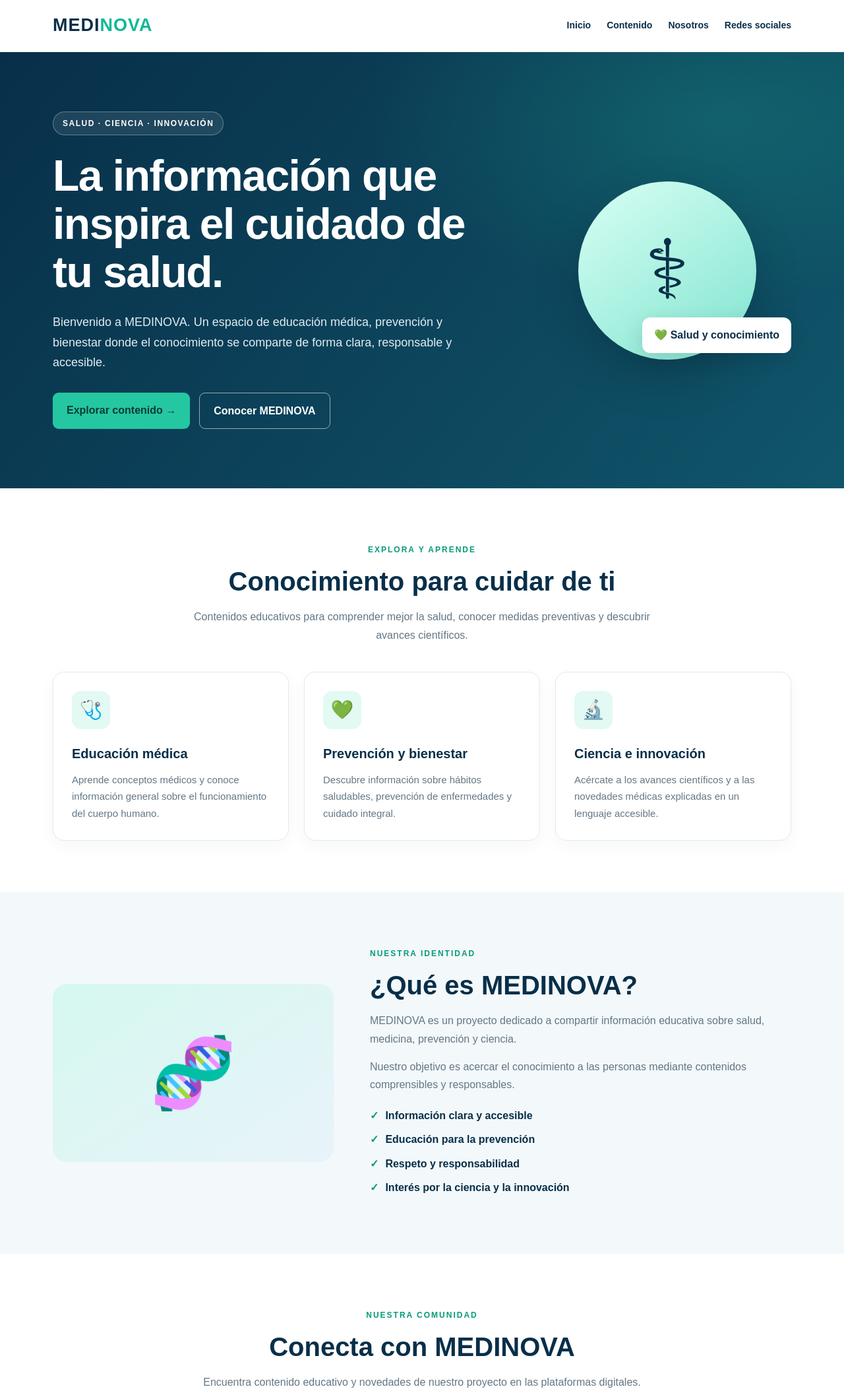
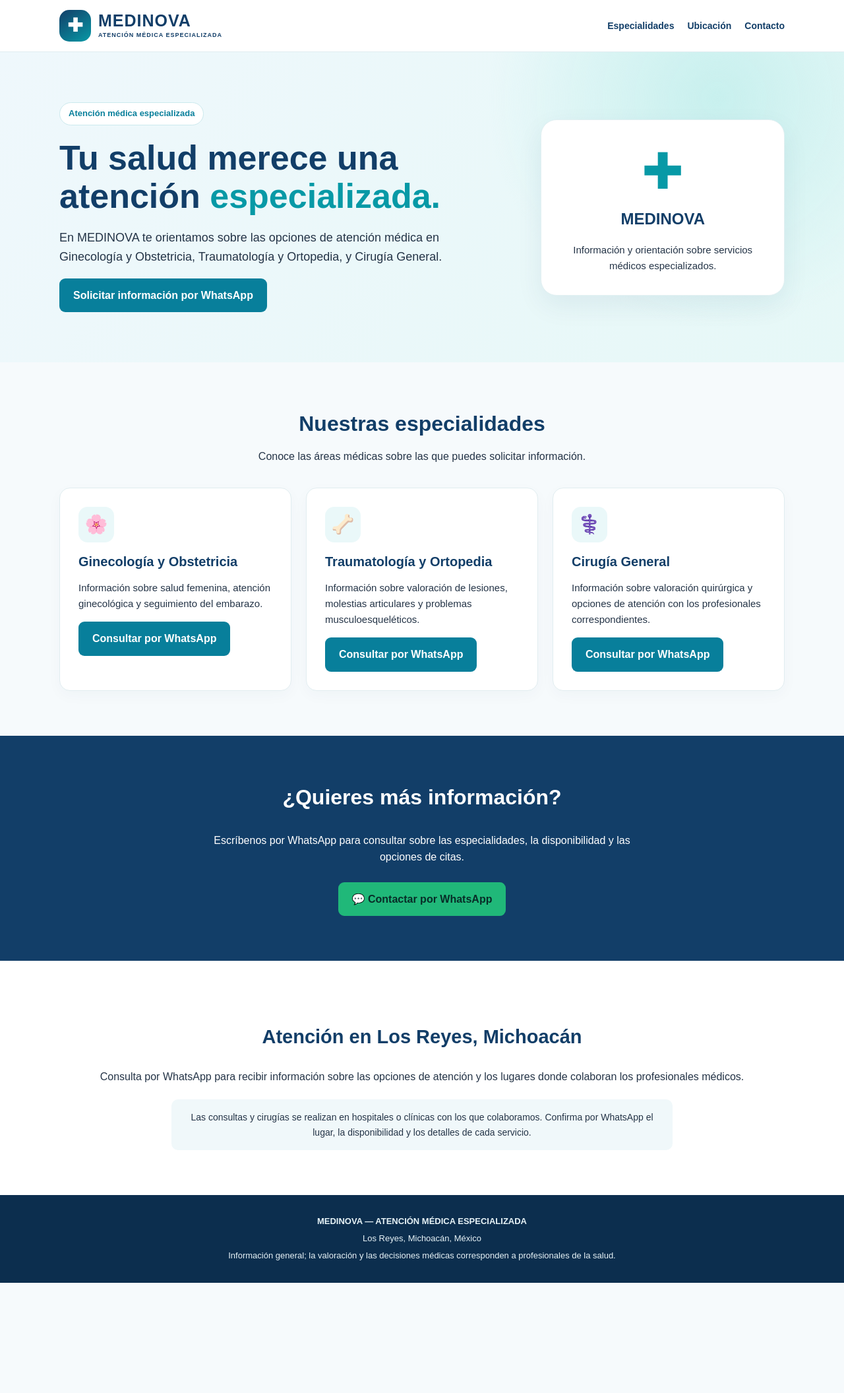
Before and after one commit to franci2120/MEDINOVA, a plain HTML site: page index.html in a window 1280 px wide. Shown: the top 2111 px of the page at 66% size. After the commit the page ends 1944 px from the top, so only its background shows below. Drawn offline with Linux system fonts and the light colour scheme.

Commit message:
Update index.html

```diff
--- a/index.html
+++ b/index.html
@@ -4,636 +4,439 @@
 <head>
   <meta charset="UTF-8">
   <meta name="viewport" content="width=device-width, initial-scale=1.0">
-  <meta name="theme-color" content="#082f49">
-  <meta name="description" content="MEDINOVA: educación médica, prevención, ciencia y bienestar. Información de salud clara y responsable.">
-  <title>MEDINOVA | Salud, ciencia e innovación</title>
-
+  <meta name="theme-color" content="#087f9b">
+  <meta name="description" content="MEDINOVA. Información sobre servicios médicos especializados en Ginecología y Obstetricia, Traumatología y Ortopedia, y Cirugía General en Los Reyes, Michoacán. Contacto por WhatsApp.">
+  <title>MEDINOVA | Atención Médica Especializada</title>
   <style>
     :root {
-      --azul: #082f49;
-      --azul-claro: #124e66;
-      --verde: #24c7a1;
-      --fondo: #f3f8fa;
-      --texto: #263b4a;
-      --gris: #637786;
+      --azul: #123e68;
+      --turquesa: #0799a6;
+      --claro: #eaf8f9;
+      --texto: #243447;
       --blanco: #ffffff;
+      --fondo: #f6fafc;
     }
 
-    * {
-      box-sizing: border-box;
+    * { box-sizing: border-box; }
+
+    html { scroll-behavior: smooth; }
+
+    body {
       margin: 0;
-      padding: 0;
+      font-family: Arial, Helvetica, sans-serif;
+      color: var(--texto);
+      background: var(--fondo);
+      line-height: 1.6;
     }
 
-    html {
-      scroll-behavior: smooth;
-      scroll-padding-top: 85px;
-    }
-
-    body {
-      font-family: Arial, Helvetica, sans-serif;
-      color: var(--texto);
-      background: var(--blanco);
-      line-height: 1.7;
-    }
-
-    a {
-      color: inherit;
-    }
+    a { text-decoration: none; }
 
     .contenedor {
-      width: min(1120px, 90%);
+      width: min(1100px, 92%);
       margin: auto;
     }
 
     header {
+      background: var(--blanco);
+      border-bottom: 1px solid #e0edf0;
       position: sticky;
       top: 0;
       z-index: 10;
-      background: rgba(255, 255, 255, 0.97);
-      border-bottom: 1px solid #e4edf1;
     }
 
     .barra {
       min-height: 78px;
       display: flex;
+      align-items: center;
       justify-content: space-between;
-      align-items: center;
-      gap: 24px;
+      gap: 20px;
     }
 
-    .logo {
-      text-decoration: none;
+    .marca {
+      display: flex;
+      align-items: center;
+      gap: 11px;
       color: var(--azul);
-      font-size: 27px;
-      font-weight: 900;
-      letter-spacing: 1px;
-      white-space: nowrap;
     }
 
-    .logo span {
-      color: #0db995;
+    .simbolo {
+      width: 48px;
+      height: 48px;
+      border-radius: 15px;
+      display: grid;
+      place-items: center;
+      color: white;
+      background: linear-gradient(145deg, var(--azul), var(--turquesa));
+      font-size: 28px;
+      font-weight: bold;
+    }
+
+    .marca strong {
+      display: block;
+      font-size: 25px;
+      letter-spacing: 1px;
+      line-height: 1.15;
+    }
+
+    .marca small {
+      display: block;
+      font-size: 9px;
+      letter-spacing: 1px;
+      font-weight: bold;
     }
 
     nav {
       display: flex;
       align-items: center;
-      gap: 24px;
       flex-wrap: wrap;
+      gap: 20px;
     }
 
     nav a {
-      text-decoration: none;
+      color: var(--azul);
       font-size: 14px;
-      font-weight: 700;
-      color: var(--azul);
+      font-weight: bold;
     }
 
-    nav a:hover,
-    .enlace:hover {
-      color: #079a7b;
+    .boton {
+      display: inline-block;
+      background: #087f9b;
+      color: white;
+      padding: 13px 21px;
+      border-radius: 9px;
+      font-weight: bold;
+      text-align: center;
+      transition: background .2s;
     }
 
+    .boton:hover { background: #066579; }
+
     .hero {
+      padding: 76px 0;
       background:
-        radial-gradient(ellipse at 85% 15%, rgba(36,199,161,.2), transparent 35%),
-        linear-gradient(130deg, #082f49, #10566b);
-      color: white;
-      padding: 90px 0;
-      overflow: hidden;
+        radial-gradient(circle at 85% 15%, #c8f0ee 0, transparent 30%),
+        linear-gradient(120deg, #eff8fc, #e6f8f7);
     }
 
-    .hero-grid {
+    .hero-contenido {
       display: grid;
       grid-template-columns: 1.3fr .7fr;
+      gap: 44px;
       align-items: center;
-      gap: 45px;
     }
 
     .etiqueta {
       display: inline-block;
-      border: 1px solid rgba(255,255,255,.3);
-      background: rgba(255,255,255,.09);
-      padding: 7px 14px;
+      color: #087f9b;
+      background: white;
+      border: 1px solid #cbe9ed;
+      padding: 6px 13px;
       border-radius: 30px;
-      font-size: 12px;
-      font-weight: 700;
-      letter-spacing: 1.5px;
+      font-size: 13px;
+      font-weight: bold;
     }
 
     h1 {
-      font-size: clamp(40px, 5.5vw, 66px);
-      line-height: 1.1;
-      letter-spacing: -1.5px;
-      margin: 25px 0;
+      color: var(--azul);
+      font-size: clamp(34px, 5vw, 52px);
+      line-height: 1.12;
+      margin: 20px 0;
     }
 
+    h1 span { color: var(--turquesa); }
+
     .hero p {
+      font-size: 18px;
       max-width: 610px;
-      color: #e0edf2;
-      font-size: 18px;
     }
 
-    .botones {
-      display: flex;
-      flex-wrap: wrap;
-      gap: 14px;
-      margin-top: 30px;
+    .hero-tarjeta {
+      background: white;
+      border-radius: 24px;
+      padding: 32px;
+      text-align: center;
+      box-shadow: 0 15px 40px #123e6812;
+      border: 1px solid #e2f0f2;
     }
 
-    .boton {
-      display: inline-block;
-      padding: 13px 21px;
-      border-radius: 9px;
-      text-decoration: none;
-      font-weight: 800;
-      transition: transform .2s;
+    .cruz {
+      font-size: 76px;
+      color: var(--turquesa);
+      line-height: 1.2;
     }
 
-    .boton:hover {
-      transform: translateY(-2px);
+    .hero-tarjeta h2 {
+      color: var(--azul);
+      margin: 8px 0;
     }
 
-    .boton-verde {
-      background: var(--verde);
-      color: #073b35;
+    .hero-tarjeta p {
+      font-size: 15px;
+      margin-bottom: 0;
     }
 
-    .boton-claro {
-      border: 1px solid rgba(255,255,255,.55);
-      color: white;
+    section { padding: 68px 0; }
+
+    .titulo-seccion {
+      text-align: center;
+      max-width: 700px;
+      margin: 0 auto 35px;
     }
 
-    .ilustracion {
-      min-height: 280px;
-      display: grid;
-      place-items: center;
-      position: relative;
+    .titulo-seccion h2 {
+      font-size: 32px;
+      color: var(--azul);
+      margin: 0 0 10px;
     }
 
-    .circulo {
-      width: min(270px, 65vw);
-      aspect-ratio: 1;
-      border-radius: 50%;
-      background: linear-gradient(145deg, #d8fff4, #80e4d0);
-      display: grid;
-      place-items: center;
-      box-shadow: 0 25px 70px rgba(0,0,0,.18);
-      color: var(--azul);
-      font-size: 125px;
-    }
+    .titulo-seccion p { margin: 0; }
 
-    .insignia {
-      position: absolute;
-      right: 0;
-      bottom: 15px;
-      background: white;
-      color: var(--azul);
-      border-radius: 12px;
-      padding: 13px 18px;
-      font-weight: 800;
-      box-shadow: 0 8px 30px rgba(0,0,0,.12);
-    }
-
-    section {
-      padding: 78px 0;
-    }
-
-    .encabezado {
-      text-align: center;
-      max-width: 720px;
-      margin: 0 auto 42px;
-    }
-
-    .mini-titulo {
-      color: #079a7b;
-      font-weight: 800;
-      text-transform: uppercase;
-      letter-spacing: 2px;
-      font-size: 12px;
-    }
-
-    h2 {
-      color: var(--azul);
-      font-size: clamp(29px, 4vw, 40px);
-      line-height: 1.2;
-      margin: 12px 0 16px;
-    }
-
-    .encabezado p {
-      color: var(--gris);
-    }
-
-    .rejilla {
+    .especialidades {
       display: grid;
       grid-template-columns: repeat(3, 1fr);
-      gap: 23px;
+      gap: 22px;
     }
 
     .tarjeta {
-      border: 1px solid #e0ebef;
-      border-radius: 17px;
+      background: white;
       padding: 28px;
-      background: white;
-      box-shadow: 0 8px 25px rgba(8,47,73,.04);
-      transition: transform .2s, box-shadow .2s;
-    }
-
-    .tarjeta:hover {
-      transform: translateY(-4px);
-      box-shadow: 0 14px 32px rgba(8,47,73,.09);
+      border-radius: 16px;
+      border: 1px solid #e1edf0;
+      box-shadow: 0 7px 22px #123e6808;
     }
 
     .icono {
-      width: 58px;
-      height: 58px;
+      width: 54px;
+      height: 54px;
       display: grid;
       place-items: center;
+      background: var(--claro);
       border-radius: 14px;
-      background: #e2faf3;
       font-size: 28px;
-      margin-bottom: 20px;
+      margin-bottom: 16px;
     }
 
     .tarjeta h3 {
       color: var(--azul);
       font-size: 20px;
-      margin-bottom: 10px;
+      line-height: 1.3;
+      margin: 0 0 12px;
     }
 
-    .tarjeta p {
-      color: var(--gris);
-      font-size: 15px;
+    .tarjeta p { font-size: 15px; }
+
+    .contacto {
+      background: var(--azul);
+      color: white;
+      text-align: center;
     }
 
-    .enlace {
-      display: inline-block;
-      color: #087f70;
-      font-weight: 800;
-      text-decoration: none;
-      margin-top: 18px;
+    .contacto h2 {
+      font-size: 32px;
+      margin-top: 0;
+    }
+
+    .contacto p {
+      max-width: 680px;
+      margin: 0 auto 25px;
+    }
+
+    .contacto .boton {
+      background: #20b879;
+      color: #082d28;
+    }
+
+    .contacto .boton:hover { background: #52d69b; }
+
+    .ubicacion {
+      text-align: center;
+      background: white;
+    }
+
+    .ubicacion h2 {
+      color: var(--azul);
+      font-size: 29px;
+    }
+
+    .nota {
+      max-width: 760px;
+      margin: 22px auto 0;
+      padding: 16px;
+      background: #f0f8fa;
+      border-radius: 10px;
       font-size: 14px;
     }
 
-    .sobre {
-      background: var(--fondo);
-    }
-
-    .sobre-grid {
-      display: grid;
-      grid-template-columns: .8fr 1.2fr;
-      gap: 55px;
-      align-items: center;
-    }
-
-    .sobre-visual {
-      min-height: 270px;
-      border-radius: 22px;
-      background: linear-gradient(145deg, #d5f8ef, #e8f3fa);
-      display: grid;
-      place-items: center;
-      font-size: 105px;
-    }
-
-    .sobre-texto p {
-      color: var(--gris);
-      margin-bottom: 15px;
-    }
-
-    .valores {
-      list-style: none;
-      margin-top: 20px;
-    }
-
-    .valores li {
-      margin: 9px 0;
-      font-weight: 700;
-      color: var(--azul);
-    }
-
-    .valores li::before {
-      content: "✓";
-      color: #079a7b;
-      margin-right: 10px;
-      font-weight: 900;
-    }
-
-    .aviso {
-      background: #fff9e9;
-      border: 1px solid #f0e0ad;
-      border-radius: 12px;
-      padding: 18px 22px;
-      margin-top: 30px;
-      color: #685626;
-      font-size: 14px;
-    }
-
-    .social {
-      background: white;
-    }
-
-    .social-grid {
-      display: grid;
-      grid-template-columns: repeat(4, 1fr);
-      gap: 16px;
-    }
-
-    .social-card {
+    footer {
+      background: #0c2e4e;
+      color: #e7f3f7;
+      padding: 25px 0;
       text-align: center;
-      border: 1px solid #e0ebef;
-      padding: 23px 12px;
-      border-radius: 14px;
-      text-decoration: none;
-      font-weight: 800;
-      color: var(--azul);
-      transition: background .2s, transform .2s;
-    }
-
-    .social-card:hover {
-      background: var(--fondo);
-      transform: translateY(-3px);
-    }
-
-    .social-card span {
-      display: block;
-      font-size: 31px;
-      margin-bottom: 8px;
-    }
-
-    .social-nota {
-      margin-top: 22px;
-      color: var(--gris);
-      font-size: 13px;
-      text-align: center;
-    }
-
-    footer {
-      background: #06283b;
-      color: #d5e5ec;
-      padding: 35px 0;
-      text-align: center;
-    }
-
-    footer .logo {
-      color: white;
-    }
-
-    footer p {
-      font-size: 13px;
-      margin-top: 10px;
-    }
-
-    .pie-enlaces {
-      margin-top: 14px;
-    }
-
-    .pie-enlaces a {
-      color: #a8e9dc;
-      text-decoration: none;
-      margin: 0 8px;
       font-size: 13px;
     }
 
-    @media (max-width: 800px) {
+    footer p { margin: 5px 0; }
+
+    @media (max-width: 760px) {
       .barra {
-        padding: 15px 0;
+        padding: 14px 0;
+        align-items: flex-start;
         flex-direction: column;
       }
 
-      nav {
-        justify-content: center;
-        gap: 13px 20px;
-      }
+      nav { gap: 14px; }
 
-      .hero {
-        padding: 62px 0;
-      }
+      .hero { padding: 48px 0; }
 
-      .hero-grid,
-      .sobre-grid {
-        grid-template-columns: 1fr;
-      }
+      .hero-contenido { grid-template-columns: 1fr; gap: 28px; }
 
-      .ilustracion {
-        min-height: 230px;
-      }
+      .especialidades { grid-template-columns: 1fr; }
 
-      .circulo {
-        width: 210px;
-        font-size: 100px;
-      }
+      section { padding: 48px 0; }
 
-      .insignia {
-        right: 8%;
-      }
-
-      .rejilla {
-        grid-template-columns: 1fr;
-      }
-
-      section {
-        padding: 55px 0;
-      }
-
-      .sobre-visual {
-        min-height: 200px;
-      }
-
-      .social-grid {
-        grid-template-columns: repeat(2, 1fr);
-      }
-    }
-
-    @media (prefers-reduced-motion: reduce) {
-      html { scroll-behavior: auto; }
-      *, *::before, *::after {
-        transition: none !important;
-      }
+      .titulo-seccion h2,
+      .contacto h2 { font-size: 27px; }
     }
   </style>
 </head>
+<body>
 
-<body>
   <header>
     <div class="contenedor barra">
-      <a class="logo" href="#inicio" aria-label="MEDINOVA, inicio">
-        MEDI<span>NOVA</span>
+      <a class="marca" href="#inicio" aria-label="MEDINOVA, inicio">
+        <span class="simbolo" aria-hidden="true">✚</span>
+        <span>
+          <strong>MEDINOVA</strong>
+          <small>ATENCIÓN MÉDICA ESPECIALIZADA</small>
+        </span>
       </a>
 
       <nav aria-label="Navegación principal">
-        <a href="#inicio">Inicio</a>
-        <a href="#contenido">Contenido</a>
-        <a href="#nosotros">Nosotros</a>
-        <a href="#redes">Redes sociales</a>
+        <a href="#especialidades">Especialidades</a>
+        <a href="#ubicacion">Ubicación</a>
+        <a href="#contacto">Contacto</a>
       </nav>
     </div>
   </header>
 
   <main>
     <section class="hero" id="inicio">
-      <div class="contenedor hero-grid">
+      <div class="contenedor hero-contenido">
         <div>
-          <span class="etiqueta">SALUD · CIENCIA · INNOVACIÓN</span>
-          <h1>La información que inspira el cuidado de tu salud.</h1>
+          <span class="etiqueta">Atención médica especializada</span>
+          <h1>Tu salud merece una atención <span>especializada.</span></h1>
           <p>
-            Bienvenido a MEDINOVA. Un espacio de educación médica,
-            prevención y bienestar donde el conocimiento se comparte
-            de forma clara, responsable y accesible.
+            En MEDINOVA te orientamos sobre las opciones de atención
+            médica en Ginecología y Obstetricia, Traumatología y
+            Ortopedia, y Cirugía General.
           </p>
-
-          <div class="botones">
-            <a class="boton boton-verde" href="#contenido">
-              Explorar contenido →
-            </a>
-            <a class="boton boton-claro" href="#nosotros">
-              Conocer MEDINOVA
-            </a>
-          </div>
+          <a class="boton"
+             href="https://wa.me/524523393594?text=Hola%2C%20quisiera%20informaci%C3%B3n%20sobre%20las%20especialidades%20y%20las%20citas%20de%20MEDINOVA."
+             target="_blank" rel="noopener noreferrer">
+            Solicitar información por WhatsApp
+          </a>
         </div>
 
-        <div class="ilustracion" aria-hidden="true">
-          <div class="circulo">⚕</div>
-          <div class="insignia">💚 Salud y conocimiento</div>
+        <div class="hero-tarjeta">
+          <div class="cruz" aria-hidden="true">✚</div>
+          <h2>MEDINOVA</h2>
+          <p>Información y orientación sobre servicios médicos especializados.</p>
         </div>
       </div>
     </section>
 
-    <section id="contenido">
+    <section id="especialidades">
       <div class="contenedor">
-        <div class="encabezado">
-          <span class="mini-titulo">Explora y aprende</span>
-          <h2>Conocimiento para cuidar de ti</h2>
-          <p>
-            Contenidos educativos para comprender mejor la salud,
-            conocer medidas preventivas y descubrir avances científicos.
-          </p>
+        <div class="titulo-seccion">
+          <h2>Nuestras especialidades</h2>
+          <p>Conoce las áreas médicas sobre las que puedes solicitar información.</p>
         </div>
 
-        <div class="rejilla">
+        <div class="especialidades">
           <article class="tarjeta">
-            <div class="icono" aria-hidden="true">🩺</div>
-            <h3>Educación médica</h3>
+            <div class="icono" aria-hidden="true">🌸</div>
+            <h3>Ginecología y Obstetricia</h3>
             <p>
-              Aprende conceptos médicos y conoce información general
-              sobre el funcionamiento del cuerpo humano.
+              Información sobre salud femenina, atención ginecológica
+              y seguimiento del embarazo.
             </p>
+            <a class="boton"
+               href="https://wa.me/524523393594?text=Hola%2C%20quisiera%20informaci%C3%B3n%20sobre%20Ginecolog%C3%ADa%20y%20Obstetricia%20en%20MEDINOVA."
+               target="_blank" rel="noopener noreferrer">
+              Consultar por WhatsApp
+            </a>
           </article>
 
           <article class="tarjeta">
-            <div class="icono" aria-hidden="true">💚</div>
-            <h3>Prevención y bienestar</h3>
+            <div class="icono" aria-hidden="true">🦴</div>
+            <h3>Traumatología y Ortopedia</h3>
             <p>
-              Descubre información sobre hábitos saludables, prevención
-              de enfermedades y cuidado integral.
+              Información sobre valoración de lesiones, molestias
+              articulares y problemas musculoesqueléticos.
             </p>
+            <a class="boton"
+               href="https://wa.me/524523393594?text=Hola%2C%20quisiera%20informaci%C3%B3n%20sobre%20Traumatolog%C3%ADa%20y%20Ortopedia%20en%20MEDINOVA."
+               target="_blank" rel="noopener noreferrer">
+              Consultar por WhatsApp
+            </a>
           </article>
 
           <article class="tarjeta">
-            <div class="icono" aria-hidden="true">🔬</div>
-            <h3>Ciencia e innovación</h3>
+            <div class="icono" aria-hidden="true">⚕️</div>
+            <h3>Cirugía General</h3>
             <p>
-              Acércate a los avances científicos y a las novedades
-              médicas explicadas en un lenguaje accesible.
+              Información sobre valoración quirúrgica y opciones
+              de atención con los profesionales correspondientes.
             </p>
+            <a class="boton"
+               href="https://wa.me/524523393594?text=Hola%2C%20quisiera%20informaci%C3%B3n%20sobre%20Cirug%C3%ADa%20General%20en%20MEDINOVA."
+               target="_blank" rel="noopener noreferrer">
+              Consultar por WhatsApp
+            </a>
           </article>
         </div>
       </div>
     </section>
 
-    <section class="sobre" id="nosotros">
-      <div class="contenedor sobre-grid">
-        <div class="sobre-visual" aria-hidden="true">🧬</div>
-
-        <div class="sobre-texto">
-          <span class="mini-titulo">Nuestra identidad</span>
-          <h2>¿Qué es MEDINOVA?</h2>
-          <p>
-            MEDINOVA es un proyecto dedicado a compartir información
-            educativa sobre salud, medicina, prevención y ciencia.
-          </p>
-          <p>
-            Nuestro objetivo es acercar el conocimiento a las personas
-            mediante contenidos comprensibles y responsables.
-          </p>
-
-          <ul class="valores">
-            <li>Información clara y accesible</li>
-            <li>Educación para la prevención</li>
-            <li>Respeto y responsabilidad</li>
-            <li>Interés por la ciencia y la innovación</li>
-          </ul>
-        </div>
+    <section class="contacto" id="contacto">
+      <div class="contenedor">
+        <h2>¿Quieres más información?</h2>
+        <p>
+          Escríbenos por WhatsApp para consultar sobre las especialidades,
+          la disponibilidad y las opciones de citas.
+        </p>
+        <a class="boton"
+           href="https://wa.me/524523393594?text=Hola%2C%20quisiera%20informaci%C3%B3n%20sobre%20las%20especialidades%20y%20las%20citas%20de%20MEDINOVA."
+           target="_blank" rel="noopener noreferrer">
+          💬 Contactar por WhatsApp
+        </a>
       </div>
     </section>
 
-    <section class="social" id="redes">
+    <section class="ubicacion" id="ubicacion">
       <div class="contenedor">
-        <div class="encabezado">
-          <span class="mini-titulo">Nuestra comunidad</span>
-          <h2>Conecta con MEDINOVA</h2>
-          <p>
-            Encuentra contenido educativo y novedades de nuestro proyecto
-            en las plataformas digitales.
-          </p>
-        </div>
-
-        <div class="social-grid">
-          <a class="social-card"
-             href="https://www.facebook.com/"
-             target="_blank" rel="noopener noreferrer">
-            <span aria-hidden="true">📘</span>
-            Facebook
-          </a>
-
-          <a class="social-card"
-             href="https://www.instagram.com/"
-             target="_blank" rel="noopener noreferrer">
-            <span aria-hidden="true">📸</span>
-            Instagram
-          </a>
-
-          <a class="social-card"
-             href="https://www.tiktok.com/"
-             target="_blank" rel="noopener noreferrer">
-            <span aria-hidden="true">🎵</span>
-            TikTok
-          </a>
-
-          <a class="social-card"
-             href="https://www.youtube.com/"
-             target="_blank" rel="noopener noreferrer">
-            <span aria-hidden="true">▶️</span>
-            YouTube
-          </a>
-        </div>
-
-        <p class="social-nota">
-          Estos enlaces llevan a las plataformas generales.
-          Más adelante los cambiaremos por los perfiles oficiales de MEDINOVA.
+        <h2>Atención en Los Reyes, Michoacán</h2>
+        <p>
+          Consulta por WhatsApp para recibir información sobre
+          las opciones de atención y los lugares donde colaboran
+          los profesionales médicos.
         </p>
-
-        <div class="aviso">
-          <strong>Información importante:</strong>
-          el contenido de MEDINOVA tiene fines educativos y no sustituye
-          la valoración, el diagnóstico ni el tratamiento indicados
-          por un profesional de la salud.
-        </div>
+        <p class="nota">
+          Las consultas y cirugías se realizan en hospitales o clínicas
+          con los que colaboramos. Confirma por WhatsApp el lugar,
+          la disponibilidad y los detalles de cada servicio.
+        </p>
       </div>
     </section>
   </main>
 
   <footer>
     <div class="contenedor">
-      <a class="logo" href="#inicio">MEDI<span>NOVA</span></a>
-      <p>Salud · Ciencia · Innovación</p>
-      <p>© 2026 MEDINOVA. Todos los derechos reservados.</p>
-      <div class="pie-enlaces">
-        <a href="#inicio">Inicio</a>
-        <a href="#contenido">Contenido</a>
-        <a href="#nosotros">Nosotros</a>
-        <a href="#redes">Redes sociales</a>
-      </div>
+      <p><strong>MEDINOVA — ATENCIÓN MÉDICA ESPECIALIZADA</strong></p>
+      <p>Los Reyes, Michoacán, México</p>
+      <p>Información general; la valoración y las decisiones médicas corresponden a profesionales de la salud.</p>
     </div>
   </footer>
+
 </body>
 </html>
```
